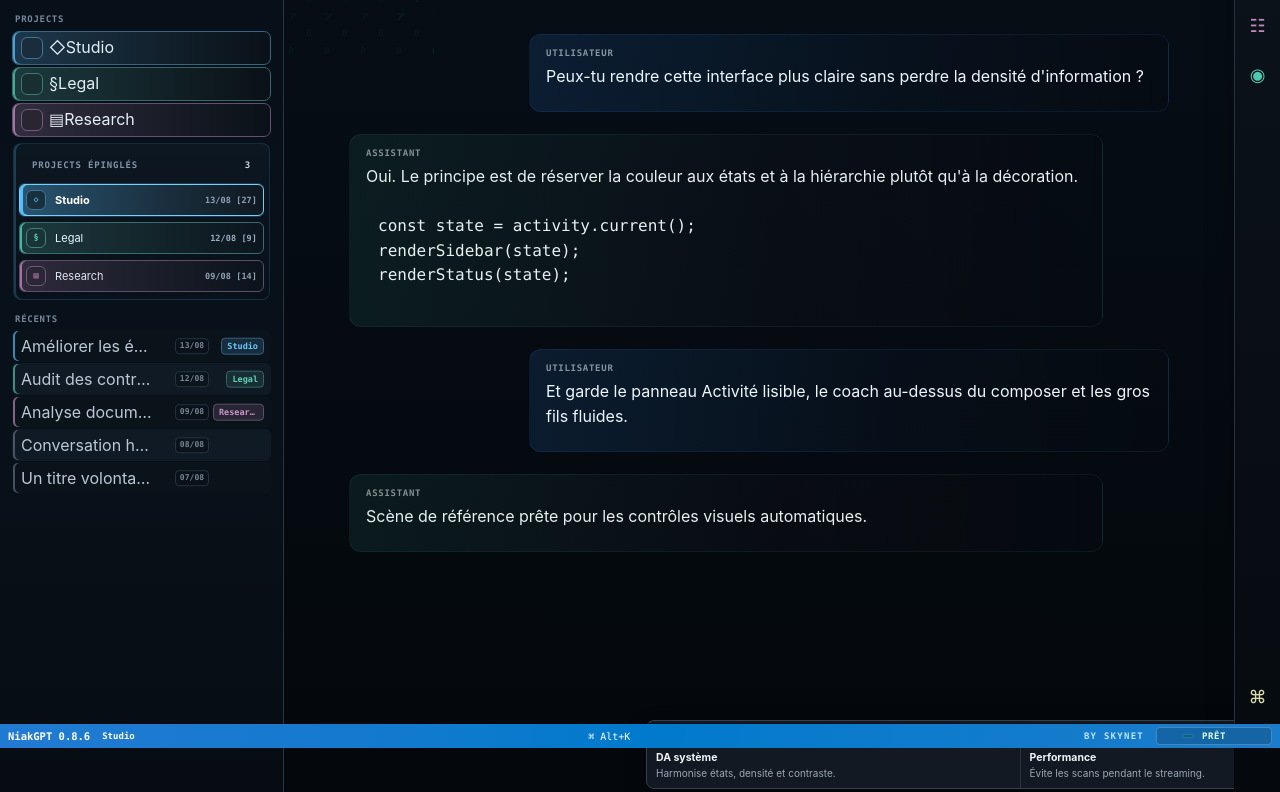
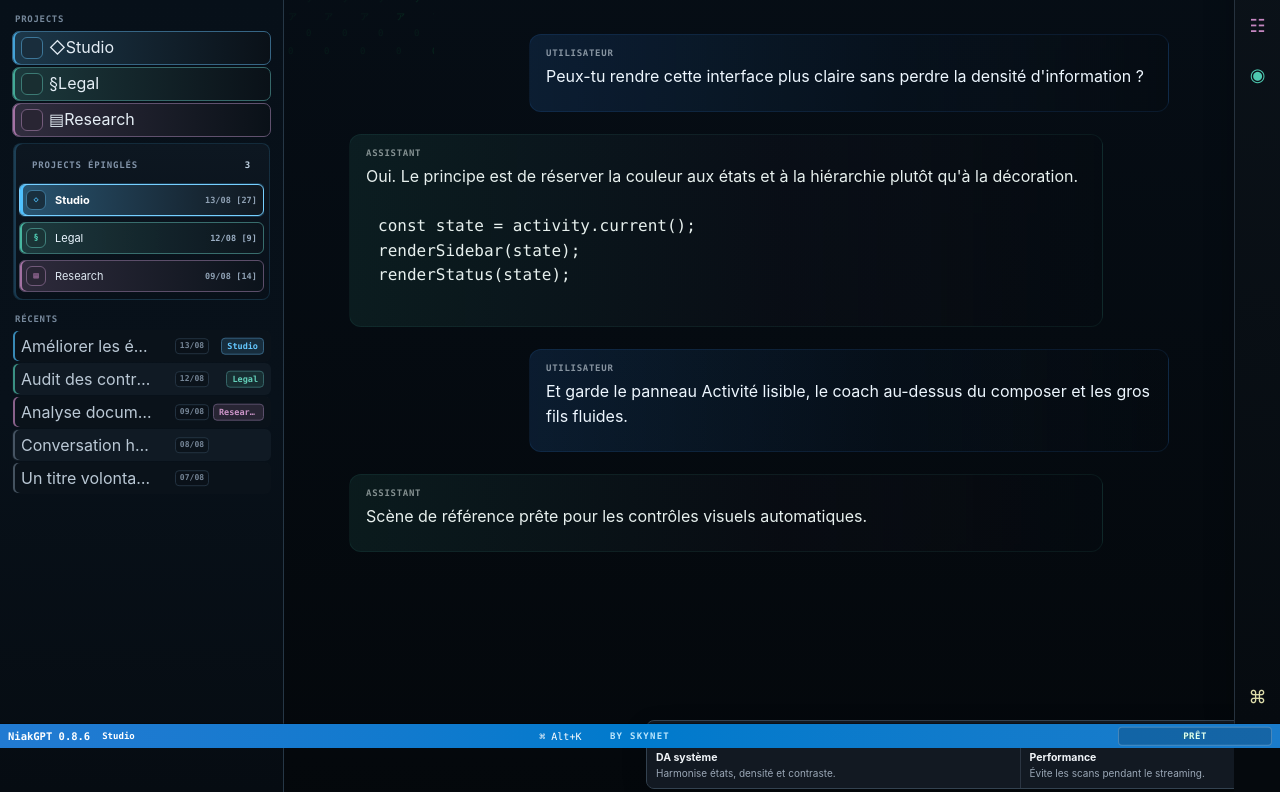
Before and after one commit to niakw/NiakGPT, a browser extension: page visual-lab/index.html in a window 1280 px wide. Shown: the part 52-844 px from the top of the page. Drawn offline with Linux system fonts and the light colour scheme.

Commit message:
Stabilize bottom status geometry across activity states

```diff
--- a/activity-v086.css
+++ b/activity-v086.css
@@ -5,6 +5,7 @@
   --ng86-thinking:#c586c0;
   --ng86-executing:#4ec9b0;
   --ng86-error:#f14c4c;
+  --ng86-status-w:154px;
 }
 
 /* CHAT ROWS — direct native anchor styling, independent from ChatGPT wrappers */
@@ -59,19 +60,41 @@ a.ng86-active-project{
   color:#fff!important;
 }
 
-/* Bottom status = single source of truth */
+/* Bottom status = single source of truth. Activity is absolutely positioned so
+   label length can never reflow the status-bar grid. */
+#ng8-status{padding-right:calc(var(--ng86-status-w) + 128px)!important}
 #ng8-status .ng86-old-state{display:none!important}
 #ng8-status .ng86-status-state{
-  justify-self:end;
-  min-width:116px;
+  position:absolute!important;
+  right:8px!important;
+  top:50%!important;
+  transform:translateY(-50%)!important;
+  width:var(--ng86-status-w)!important;
+  min-width:var(--ng86-status-w)!important;
+  max-width:var(--ng86-status-w)!important;
+  box-sizing:border-box!important;
   padding:2px 7px;
   border-radius:4px;
   text-align:center;
+  white-space:nowrap;
+  overflow:hidden;
+  text-overflow:ellipsis;
   font:800 9px/1.4 Consolas,monospace;
-  letter-spacing:.07em;
+  font-variant-numeric:tabular-nums;
+  letter-spacing:.055em;
   color:#fff!important;
   border:1px solid rgba(255,255,255,.22);
   background:rgba(0,0,0,.18)!important;
+  z-index:6!important;
+}
+#ng8-status>strong{
+  position:absolute!important;
+  left:50%!important;
+  top:50%!important;
+  transform:translate(-50%,-50%)!important;
+  margin:0!important;
+  white-space:nowrap!important;
+  pointer-events:none!important;
 }
 #ng8-status[data-ng86-activity="loading"]{background:linear-gradient(90deg,#164f83,#1d72ad,#164f83)!important}
 #ng8-status[data-ng86-activity="waiting"]{background:linear-gradient(90deg,#76510a,#a46e08,#76510a)!important}
@@ -90,4 +113,6 @@ html[data-ng86-activity="error"] main{box-shadow:inset 0 2px rgba(241,76,76,.20)
   0%,100%{opacity:.48;transform:translateY(-50%) scale(.78)}
   50%{opacity:1;transform:translateY(-50%) scale(1.12)}
 }
+@media(max-width:950px){#ng8-status{padding-right:calc(var(--ng86-status-w) + 18px)!important}}
+@media(max-width:760px){:root{--ng86-status-w:118px}#ng8-status{padding-right:132px!important}#ng8-status .ng86-status-state{right:6px!important;font-size:8px!important;letter-spacing:.025em!important}}
 @media(prefers-reduced-motion:reduce){a.ng86-active-chat::after{animation:none!important}}
```
